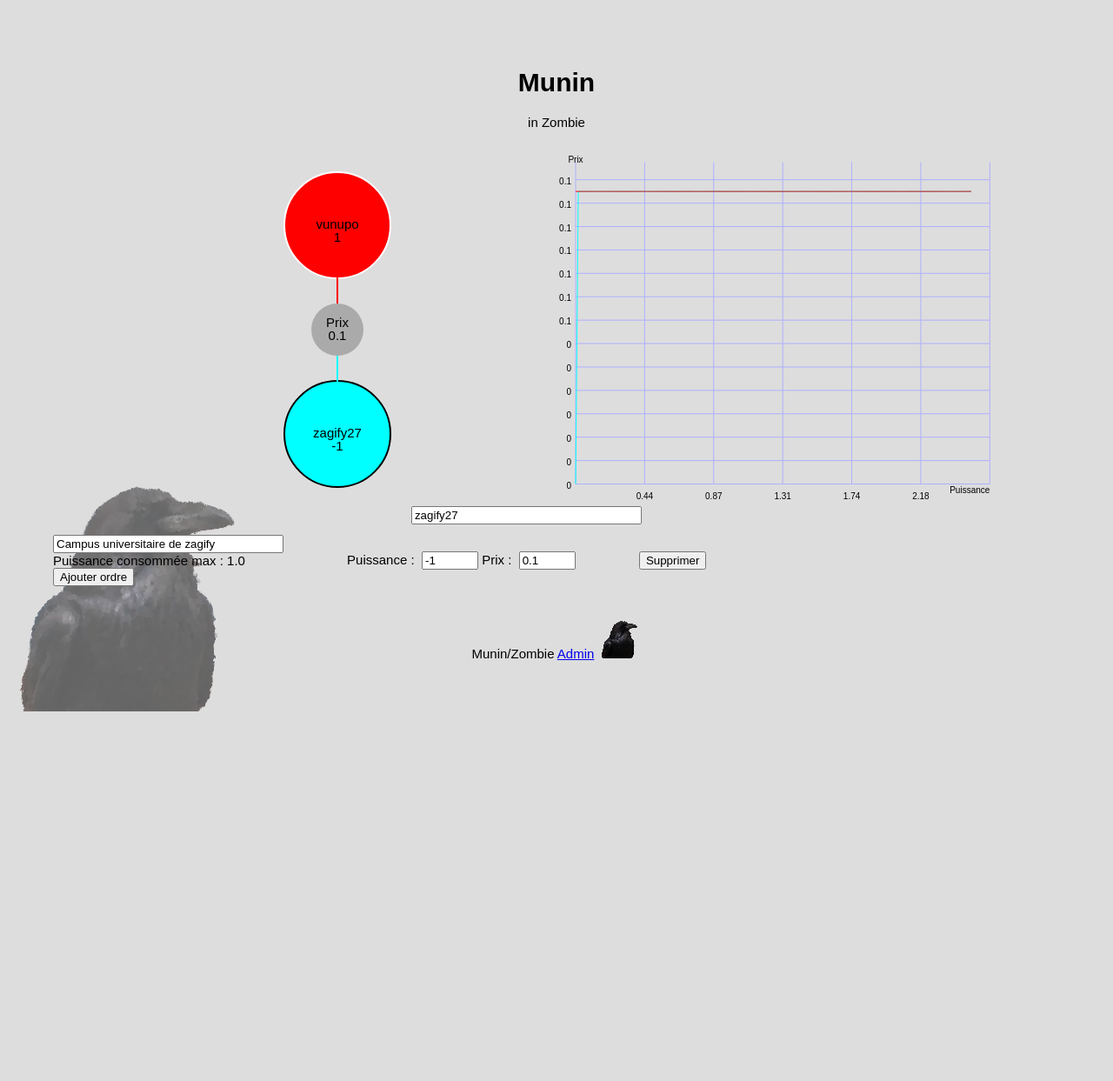
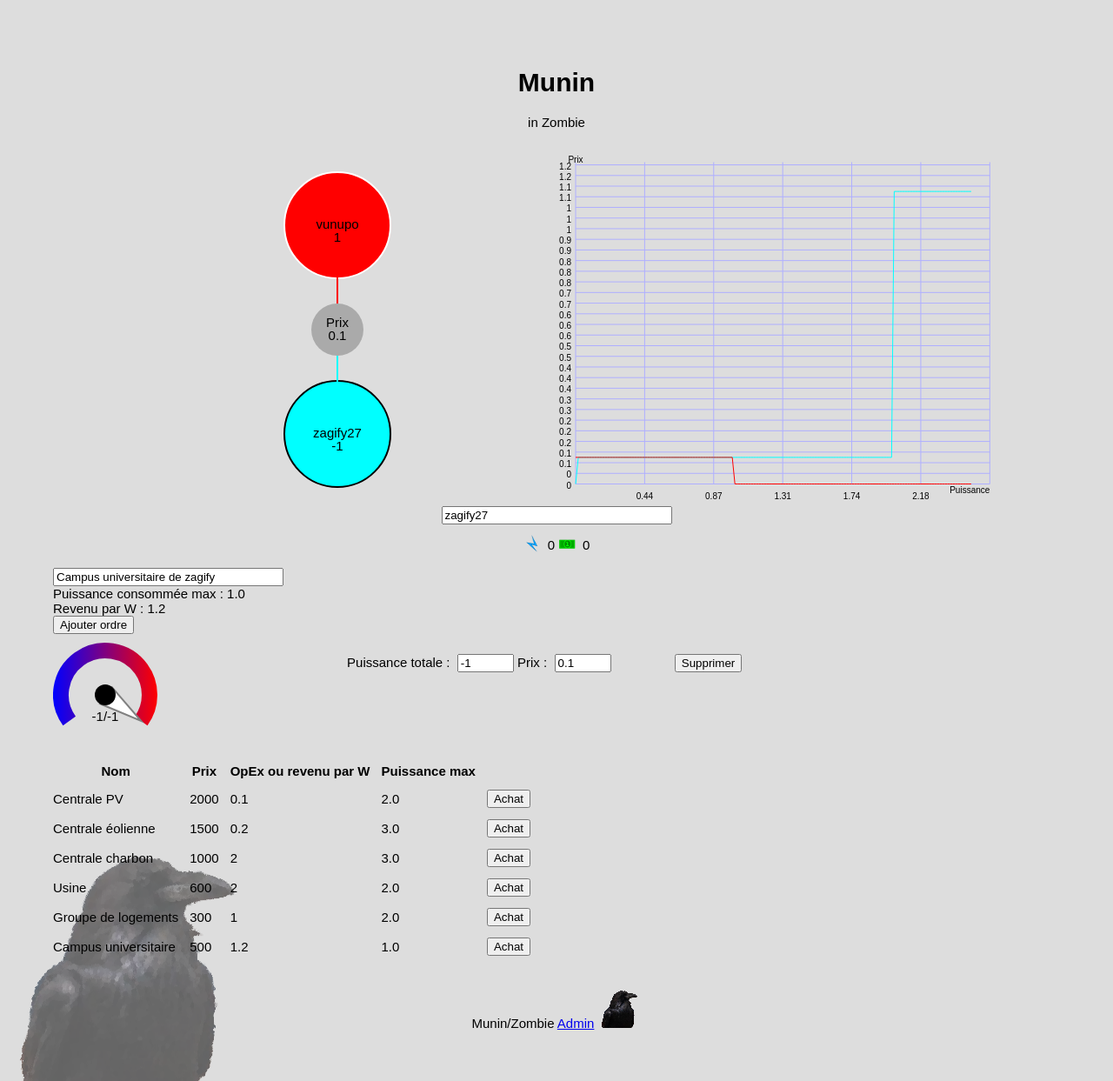
Before and after one commit to space-lux/stage1-ens-zombie, a Django app: template munin/templates/munin/jeu.html in a window 1280 px wide. Shown: the whole page at 87% size. Before the commit the page ends 818 px from the top, so only its background shows below. Run offline with Django 3.2, Linux system fonts and the light colour scheme; the template is opened without the code that fills it: values that come from a table or form of the project are taken from there, others are empty; data comes from the database, SQL or seed files in the repository; both versions use the stored data as it was after the commit.

Commit message:
possibilité d'achat d'équipements

```diff
--- a/munin/admin.py
+++ b/munin/admin.py
@@ -3,7 +3,7 @@ from munin.models import Agent, TypeAgent, Ordre, Joueur
 from django.contrib.sessions.models import Session
 
 class TypeAgentAdmin(admin.ModelAdmin):
-	list_display	= ('nom','puissance','prix')
+	list_display	= ('nom','puissance','prix','prix_achat')
 	ordering		= ('puissance','prix','nom')
 	search_fields	= ('nom',)
 
@@ -16,5 +16,3 @@ admin.site.register(Agent)
 admin.site.register(Ordre,OrdreAdmin)
 admin.site.register(Joueur)
 admin.site.register(Session)
-
-# Register your models here.
--- a/munin/models.py
+++ b/munin/models.py
@@ -7,6 +7,7 @@ class TypeAgent(models.Model):
 	nom=models.TextField(null=True)
 	puissance=models.CharField(max_length=50)
 	prix=models.CharField(max_length=50)
+	prix_achat=models.CharField(max_length=50)
 
 	def __str__(self):
 		return self.nom
--- /dev/null
+++ b/munin/static/munin/ViCompte.js
@@ -0,0 +1,56 @@
+// ViCompte dépend de DraC
+var ViCompte=(function(){
+	var self={};
+	// d={min:0,max:11,value:caca};
+	self.speedCounter=function(c,d,t) {
+		var	w=c.width,
+			h=c.height,
+			fontsize=15,
+			s=Math.min(h/2,w/2),
+			circle_s=0.7,
+			pointer_s=0.2,
+			angle=0.7*2*Math.PI,
+			line_width=5,
+			angle_start=Math.PI*1.5-angle*0.5,
+			angle_end=(angle-Math.PI)*0.5;
+
+		c=c.getContext("2d");
+		c.clearRect(0,0,w,h);
+		var grd=c.createLinearGradient(w/2-s,0,w/2+s,0);
+		grd.addColorStop(0,'blue');
+		grd.addColorStop(1,'red');
+
+		c.beginPath();
+		c.arc(w/2,h/2,s*(1+circle_s)/2,angle_start,angle_end);
+		c.strokeStyle=grd;
+		c.lineWidth=s*(1-circle_s);
+		c.stroke();
+
+
+		var pointer_angle=angle_start*1+(Math.PI*2+angle_end-angle_start)*d.value/(d.max-d.min);
+
+		c.beginPath();
+		c.moveTo(w/2+s*pointer_s*Math.cos(pointer_angle-Math.PI/2),h/2+s*pointer_s*Math.sin(pointer_angle-Math.PI/2));
+		c.lineTo(w/2+s*(1+circle_s)*0.5*Math.cos(pointer_angle),h/2+s*(1+circle_s)*0.5*Math.sin(pointer_angle));
+		c.lineTo(w/2+s*pointer_s*Math.cos(pointer_angle+Math.PI/2),h/2+s*pointer_s*Math.sin(pointer_angle+Math.PI/2));
+		c.lineWidth=2;
+		c.fillStyle="white";
+		c.strokeStyle="gray";
+		c.fill();
+		c.stroke();
+
+		c.beginPath();
+		c.arc(w/2,h/2,s*pointer_s,0,2*Math.PI);
+		c.fillStyle="black";
+		c.fill();
+
+		if(t) {
+			c.font=fontsize+"px Arial";
+			c.textAlign="center";
+			c.textBaseline="top";
+			c.fillText(t,w/2,h/2+s*pointer_s*1.5);
+		}
+	};
+
+	return self;
+})();
--- a/munin/static/munin/style.css
+++ b/munin/static/munin/style.css
@@ -23,3 +23,7 @@ footer {
 	width:100%;
 	margin-top:30px;
 }
+
+#table_type_agents th, #table_type_agents td {
+	padding-right:10px;
+}
--- a/munin/templates/munin/affichage_reseau.html
+++ b/munin/templates/munin/affichage_reseau.html
@@ -19,6 +19,7 @@
 	var prix_reseau=[];
 	var joueur={};
 	var affiche_nom=false;
+	var prix_final=0;
 
 	function range(mini,maxi,n) {
 		var r=[];
@@ -60,10 +61,12 @@
 			if(puissance<0)
 				break;
 		}
+		if(puissance>0)
+			return 0;
 		return prix;
 	}
 
-	function prix_p(puissance){
+	function prix_p(puissance,pmax){
 		var	prix=0;
 		var ordres_prix=ordres.slice();
 		ordres_prix.sort(function(a,b){return a.prix-b.prix});
@@ -75,14 +78,18 @@
 			if(puissance<=0)
 				break;
 		}
+		if(puissance>0)
+			return pmax;
 		return prix;
 	}
 
 	function prix_intersect() {
 		var i=0;
-		while(f_p(prix_reseau[i])< -f_c(prix_reseau[i]) && i<prix_reseau.length) {
+		while(f_p(prix_reseau[i])< -f_c(prix_reseau[i])) {
 			i++;
 		}
+		if(i==prix_reseau.length)
+			i--;
 		return prix_reseau[i];
 	}
 
@@ -117,7 +124,7 @@
 			if(!ag_tmp[z].value)
 				ag_tmp[z].value=Math.round(100*agents[z].value)/100;
 		}
-		ag_tmp.center=["Prix",prix_intersect()];
+		ag_tmp.center=["Prix",prix_final];
 		agents_aff=ag_tmp;
 		DraC.line(DraC.$("canvas_p_f_prix"),data_line);
 		Voluspa.roundTable(DraC.$("canvas_reseau"),agents_aff);
@@ -146,6 +153,7 @@
 						break;
 					case "munin.joueur":
 						joueur=json_files[f][i].fields;
+						joueur.pk=json_files[f][i].pk;
 				}
 			}
 			for(o in ordres) {
@@ -167,21 +175,22 @@
 			maxi=Math.max(f_p(maxi),-f_c(mini));
 			data_line.labels=range(mini,maxi*1+0.5,150);
 			for(j in data_line.labels) {
-				data_line.values[0][j]=prix_p(data_line.labels[j]);
+				data_line.values[0][j]=prix_p(data_line.labels[j],prix_c(0)*1+1);
 				data_line.values[1][j]=prix_c(data_line.labels[j]);
 			}
 
 			//calcul du prix (intersection des prix de prod et de conso)
+			prix_final=prix_intersect()*1;
 
-			var	prix=prix_intersect(),
-				pprod=0,
+			var	pprod=0,
 				pcons=0,
-				popti=Math.max(f_p(prix),-f_c(prix));
-				popti=-f_c(prix);
+				popti=Math.max(-f_c(prix_final),f_p(prix_final));
+				//popti=-f_c(prix_final);
+
 			//écrétage des puissances
 
 			for(var k in ag_tmp) {
-				if(ag_tmp[k].puissance*1>0) {
+				if(ag_tmp[k].puissance*1>0 && ag_tmp[k].prix<=prix_final) {
 					pprod+=ag_tmp[k].puissance*1;
 					if(pprod>popti) {
 						ag_tmp[k].puissance-=pprod-popti;
@@ -192,7 +201,7 @@
 			k++;
 			while(k) {
 				k--;
-				if(ag_tmp[k].puissance<0) {
+				if(ag_tmp[k].puissance<0 && ag_tmp[k].prix>=prix_final) {
 					pcons-=ag_tmp[k].puissance*1;
 					if(pcons>popti) {
 						ag_tmp[k].puissance-=popti-pcons;
@@ -230,10 +239,14 @@
 			for(p in agents) {
 				agents[p].value=0;
 			}
+			joueur.cout=0;
 			for(g in agents_def) {
 				agents_def[g].value=0;
 				for(var i=agents_def[g].ordres.length;i;i--) {
 					agents_def[g].value+=agents_def[g].ordres[i-1].puissance*1;
+				}
+				if(agents_def[g].joueur==joueur.pk) {
+					joueur.cout+=agents_def[g].value*type_agents[agents_def[g].type_agent].prix;
 				}
 				if(joueurs_par_pk[agents_def[g].joueur])
 					if(agents[joueurs_par_pk[agents_def[g].joueur].i])
--- a/munin/templates/munin/agent.html
+++ b/munin/templates/munin/agent.html
@@ -8,12 +8,33 @@
 			<input name="valide" type="submit" value="Envoyer" style="visibility:hidden"/>
 		</form>
 		Puissance
+		<span>
 			{% if agent.type_agent.puissance|float > 0 %}
 				produite
 			{% else %}
 				consommée
 			{% endif %}
-		max : {{agent.type_agent.puissance|float|abs}}
+		</span>
+		max :
+		<span>
+			{% if agent.type_agent %}
+				{{agent.type_agent.puissance|float|abs}}
+			{% endif %}
+		</span>
+		<br />
+		<span>
+			{% if agent.type_agent.puissance|float > 0 %}
+				Coût
+			{% else %}
+				Revenu
+			{% endif %}
+		</span>
+		par W :
+		<span>
+			{% if agent.type_agent %}
+				{{agent.type_agent.prix|float|abs}}
+			{% endif %}
+		</span>
 		<br />
 		<form method="post" action="" onsubmit="ajout_ordre(this);return false;">
 			{% csrf_token %}
@@ -21,12 +42,15 @@
 			<input name="puissance" value="{{ agent.type_agent.puissance }}" required type="hidden"/>
 			<input name="valide" type="submit" value="Ajouter ordre"/>
 		</form>
+		<canvas width=120 height=140></canvas>
 	</td>
 	<td>
+		{% if agent.ordre_set %}
 			{% with ordres=agent.ordre_set.all|sort_by:'puissance' %}
 				{% for ordre in ordres %}
 					{% include "munin/ordre.html" %}
 				{% endfor %}
 			{% endwith %}
+		{% endif %}
 	</td>
 </tr>
--- a/munin/templates/munin/base.html
+++ b/munin/templates/munin/base.html
@@ -8,6 +8,7 @@
 		<title>{% block title %}Munin{% endblock %}</title>
 		<script type="text/javascript" src="{% static 'munin/DraC.js' %}"></script>
 		<script type="text/javascript" src="{% static 'munin/Voluspa.js' %}"></script>
+		<script type="text/javascript" src="{% static 'munin/ViCompte.js' %}"></script>
 		<script type="text/javascript" src="{% static 'munin/ajax.js' %}"></script>
 		<script type="text/javascript" src="{% static 'munin/utils.js' %}"></script>
 	</head>
--- a/munin/templates/munin/jeu.html
+++ b/munin/templates/munin/jeu.html
@@ -4,19 +4,48 @@
 
 {% include "munin/affichage_reseau.html" %}
 
-<div style="text-align:center">
+<div style="text-align:center;">
 	<form method="post" action="" onsubmit="envoi_nom(this);return false;" onkeypress="this.valide.style.visibility='visible';">
 		{% csrf_token %}
+		<input type="button" value="Envoyer" style="visibility:hidden"/>
 		<input name="nom" value="{{ joueur.nom }}" required maxlength="50" size="30"/>
 		<input name="valide" type="submit" value="Envoyer" style="visibility:hidden"/>
 	</form>
+	<table style="margin:auto">
+		<tr>
+			<td><img src="/static/munin/power.png"/><td/><td><span id="span_puissance">0</span></td>
+			<td><img src="/static/munin/money.png"/><td/><td><span id="span_argent">0</span></td>
+		</tr>
+	</table>
 </div>
 <div>
-	<table>
-		{% for agent in joueur.agent_set.all %}
-			{% include "munin/agent.html" %}
-		{% endfor %}
+	<table id="table_agents">
+		<tbody>
+			{% for agent in joueur.agent_set.all %}
+				{% include "munin/agent.html" %}
+			{% endfor %}
+		</tbody>
 	</table>
+	<table id="table_type_agents">
+		<tbody>
+			<tr>
+				<th>Nom</th>
+				<th>Prix</th>
+				<th>OpEx ou revenu par W</th>
+				<th>Puissance max</th>
+				<th></th>
+			</tr>
+			{% for ta in type_agents %}
+				{% include "munin/type_agent.html" %}
+			{% endfor %}
+		</tbody>
+	</table>
+</div>
+<div style="display:none">
+	<form method="post" action="" id="form_monnaie">
+		{% csrf_token %}
+		<input name="total"/>
+	</form>
 </div>
 <script type="text/javascript">
 	function envoi_nom(f) {
@@ -69,10 +98,64 @@
 		}
 		loadFile("/ajout_ordre",cb,new FormData(e));
 	}
+	function ajout_agent(e) {
+		var f="/ajout_agent";
+		function cb() {
+			var t=DraC.$("template_agent").content||DraC.$("template_agent").firstElementChild;// merci IE, on le dira jamais assez
+			var er=DraC.$("table_agents").firstElementChild;
+			er.appendChild(cloneNode(t));
+			var d=json_files[f][0];
+			er.lastElementChild.firstElementChild.firstElementChild.pk.value=d.pk;
+			er.lastElementChild.firstElementChild.firstElementChild.nom.value=d.fields.nom;
+			er.lastElementChild.firstElementChild.getElementsByTagName("span")[0].innerHTML=e.puissance.value>0?"produite":"consommée";
+			er.lastElementChild.firstElementChild.getElementsByTagName("span")[1].innerHTML=Math.abs(e.puissance.value);
+			er.lastElementChild.firstElementChild.getElementsByTagName("span")[2].innerHTML=e.puissance.value>0?"Coût":"Revenu";
+			er.lastElementChild.firstElementChild.getElementsByTagName("span")[3].innerHTML=e.prix.value;
+			er.lastElementChild.firstElementChild.getElementsByTagName("form")[1].agent.value=d.pk;
+			er.lastElementChild.firstElementChild.getElementsByTagName("form")[1].puissance.value=e.puissance.value;
+			ajout_ordre(er.lastElementChild.firstElementChild.getElementsByTagName("form")[1]);
+		}
+		loadJSON(f,cb,new FormData(e));
+	}
+	var lastCommit=new Date().getTime();
+	function maj_argent() {
+		var f=DraC.$("form_monnaie");
+		var commit=new Date().getTime();
+		if(joueur.pk && joueur.cout && agents[joueurs_par_pk[joueur.pk].i].value && joueur.cout) {
+			f.total.value=(prix_final*agents[joueurs_par_pk[joueur.pk].i].value-joueur.cout)*(commit-lastCommit)/1000;
+			loadFile("/maj_argent",0,new FormData(f));
+			DraC.$("span_argent").innerHTML=Math.round(10*joueur.argent)/10 + " (" + Math.round(10*(prix_final*agents[joueurs_par_pk[joueur.pk].i].value-joueur.cout))/10 + ")";
+		}
+		lastCommit=commit;
+	}
+	setInterval(maj_argent,1000);
+
+	function vitesse() {
+		function somme(agent) {
+			var r=0;
+			for(var i=0;i<agent.ordres.length;i++) {
+				r+=agent.ordres[i].puissance*1;
+			}
+			return r;
+		}
+		var elts=DraC.$("table_agents").firstElementChild.children;
+		for(var i=0;i<elts.length;i++) {
+			var e=elts[i].firstElementChild;
+			var f=e.getElementsByTagName("form")[1];
+			var d={min:0,max:f.puissance.value,value:somme(agents_def[agents_par_pk[f.agent.value]])};
+			ViCompte.speedCounter(e.getElementsByTagName("canvas")[0],d,Math.round(10*d.value)/10 + "/" + Math.round(10*d.max)/10);
+		}
+		DraC.$("span_puissance").innerHTML=Math.round(agents[joueurs_par_pk[joueur.pk].i].value*10)/10;
+	}
+	setInterval(vitesse,500);
 </script>
 
 <template style="display:none;" id="template_ordre">
 	{% include "munin/ordre.html" %}
 </template>
 
+<template style="display:none;" id="template_agent">
+	{% include "munin/agent.html" %}
+</template>
+
 {% endblock %}
--- a/munin/templates/munin/ordre.html
+++ b/munin/templates/munin/ordre.html
@@ -3,7 +3,7 @@
 	<input name="pk" value="{{ ordre.pk }}" required type="hidden"/>
 	<input name="agent" value="{{ agent.pk }}" required type="hidden"/>
 	<input name="puissance_agent" value="{{ agent.type_agent.puissance }}" required type="hidden"/>
-	<label for="puissance">Puissance&nbsp;:&nbsp;</label>
+	<label for="puissance">Puissance totale&nbsp;:&nbsp;</label>
 	<input name="puissance" value="{{ ordre.puissance }}" required maxlength="50" size="5"/>
 	<label for="prix">Prix&nbsp;:&nbsp;</label>
 	<input name="prix" value="{{ ordre.prix }}" required maxlength="50" size="5"/>
--- /dev/null
+++ b/munin/templates/munin/type_agent.html
@@ -0,0 +1,16 @@
+{% load munin_extra %}
+<tr>
+	<td>{{ ta.nom }}</td>
+	<td>{{ ta.prix_achat }}</td>
+	<td>{{ ta.prix }}</td>
+	<td>{{ ta.puissance|float|abs }}</td>
+	<td>
+		<form action="" method="POST" onsubmit="ajout_agent(this);return false;">
+			{% csrf_token %}
+			<input type="hidden" value="{{ ta.pk }}" name="type_agent"/>
+			<input type="hidden" value="{{ ta.puissance }}" name="puissance"/>
+			<input type="hidden" value="{{ ta.prix }}" name="prix"/>
+			<input type="submit" value="Achat"/>
+		</form>
+	</td>
+</tr>
--- a/munin/urls.py
+++ b/munin/urls.py
@@ -6,8 +6,10 @@ urlpatterns = [
 	url(r'^jeu.html$',views.jeu),
 	url(r'^suppr_ordre$',views.suppr_ordre),
 	url(r'^ajout_ordre$',views.ajout_ordre),
+	url(r'^ajout_agent$',views.ajout_agent),
 	url(r'^maj_ordre$',views.maj_ordre),
 	url(r'^maj_nom$',views.maj_nom),
+	url(r'^maj_argent$',views.maj_argent),
 	url(r'^data.json$',views.data),
 	url(r'^joueurs.json$',views.joueurs),
 	url(r'^type_agents.json$',views.type_agents),
--- a/munin/views.py
+++ b/munin/views.py
@@ -29,7 +29,7 @@ def home(request):
 
 def data(request):
 	request.session['session créée']=True
-	r=HttpResponse(serialize('json',list(Agent.objects.all())+list(Ordre.objects.all())+list(Joueur.objects.filter(session=request.session.session_key)),fields=('prix','puissance','nom','agent','argent','joueur')))
+	r=HttpResponse(serialize('json',list(Agent.objects.all())+list(Ordre.objects.all())+list(Joueur.objects.filter(session=request.session.session_key)),fields=('prix','puissance','nom','agent','argent','joueur','type_agent')))
 	r['Cache-Control']='no-cache,no-store'
 	return r
 
@@ -50,12 +50,12 @@ def jeu(request):
 	if not(Joueur.objects.filter(session=request.session.session_key).count()):
 		return redirect('/')
 	assignerJoueur(request)
-	r=render(request,'munin/jeu.html',{'joueur':request.session['joueur']})
+	r=render(request,'munin/jeu.html',{'joueur':request.session['joueur'],'type_agents':TypeAgent.objects.all()})
 	r['Cache-Control']='no-cache,no-store'
 	return r
 
 def suppr_ordre(request):
-	r=HttpResponse("POST!!!")
+	r=HttpResponse("POST!!!",status=403)
 	if request.method == 'POST':
 		r=HttpResponse("Paramètres !")
 		if 'pk' in request.POST.keys():
@@ -69,7 +69,7 @@ def suppr_ordre(request):
 	return r
 
 def maj_ordre(request):
-	r=HttpResponse("POST!!!")
+	r=HttpResponse("POST!!!",status=403)
 	if request.method == 'POST':
 		r=HttpResponse("Paramètres !")
 		if 'pk' in request.POST.keys():
@@ -87,7 +87,7 @@ def maj_ordre(request):
 	return r
 
 def maj_nom(request):
-	r=HttpResponse("POST!!!")
+	r=HttpResponse("POST!!!",status=403)
 	if request.method == 'POST':
 		if 'nom' in request.POST.keys():
 			if 'pk' in request.POST.keys():
@@ -99,8 +99,26 @@ def maj_nom(request):
 			else:
 				request.session['joueur'].nom=request.POST['nom']
 				request.session['joueur'].save()
+			r=HttpResponse("Yay!!!")
 	r['Cache-Control']='no-cache,no-store'
 	return r
+
+def ajout_agent(request):
+	r=HttpResponse("POST!!!",status=403)
+	if request.method == 'POST':
+		if 'type_agent' in request.POST.keys():
+			ts=TypeAgent.objects.filter(pk=request.POST['type_agent'])
+			if ts.count():
+				t=ts.get()
+				if float(t.prix_achat)<=float(request.session['joueur'].argent):
+					a=Agent.objects.create(nom=t.nom+' de '+request.session['joueur'].nom,type_agent=t,joueur=request.session['joueur'])
+					a.save()
+					request.session['joueur'].argent=float(request.session['joueur'].argent)-float(t.prix_achat)
+					request.session['joueur'].save()
+					r=HttpResponse(serialize('json',[a]))
+	r['Cache-Control']='no-cache,no-store'
+	return r
+
 
 def ajout_ordre(request):
 	r=HttpResponse("POST!!!",status=403)
@@ -108,11 +126,17 @@ def ajout_ordre(request):
 		if 'agent' in request.POST.keys():
 			if request.session['joueur'].agent_set.filter(pk=request.POST['agent']).count():
 				o=Ordre.objects.create(agent=Agent.objects.get(pk=request.POST['agent']))
-				if 'puissance' in request.POST.keys():
-					o.puissance=request.POST['puissance']
-				if 'prix' in request.POST.keys():
-					o.prix=request.POST['prix']
 				o.save()
 				r=HttpResponse(o.pk)
 	r['Cache-Control']='no-cache,no-store'
 	return r
+
+def maj_argent(request):
+	r=HttpResponse("POST!!!",status=403)
+	if request.method == 'POST':
+		if "total" in request.POST.keys():
+			request.session["joueur"].argent=float(request.session["joueur"].argent)+float(request.POST["total"])
+			request.session["joueur"].save()
+			r=HttpResponse("Yay!!!")
+	r['Cache-Control']='no-cache,no-store'
+	return r
```
Also changed, not shown: db.sqlite3, munin/migrations/0005_typeagent_prix_achat.py (added), munin/static/munin/money.png (added), munin/static/munin/power.png (added). Lines whose indentation alone changed are shown as unchanged.
